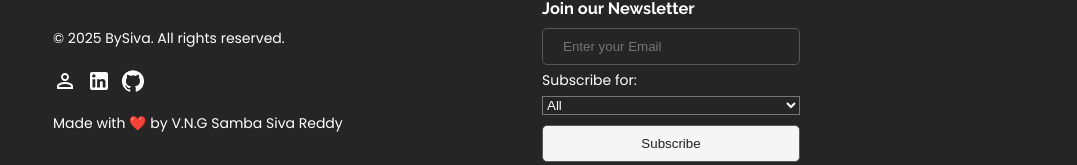
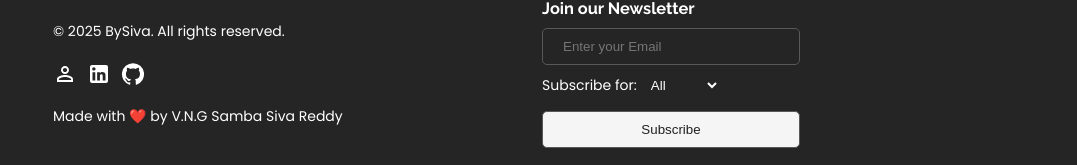
Before and after one commit to sambasivareddy-ch/writes-by-siva, a Next.js app: page / in a window 1280 px wide. Shown: the part 878-1043 px from the top of the page, without its empty margins (203-1280 px from the left). Built offline with nearby package versions, Linux system fonts and the light colour scheme; no server answers.

Commit message:
Modified style of dropdown

```diff
--- a/src/components/Newsletter.js
+++ b/src/components/Newsletter.js
@@ -59,6 +59,7 @@ const Newsletter = () => {
                     onChange={(e) => setEmail(e.target.value)}
                     required
                 />
+                <div className={styles['sub-for']}>
                     <label htmlFor="select">
                         <p>Subscribe for:</p>
                     </label>
@@ -69,6 +70,7 @@ const Newsletter = () => {
                         <option value="tech">Tech</option>
                         <option value="personal">Personal</option>
                     </select>
+                </div>
                 <p>{message.length !== 0 && message}</p>
                 <button type="submit">Subscribe</button>
             </form>
--- a/src/styles/bloglist.module.css
+++ b/src/styles/bloglist.module.css
@@ -299,6 +299,14 @@
     font-family: var(--font-family-raleway);
 }
 
+.blog-ops select {
+    outline: none;
+    border: none;
+    width: fit-content;
+    font-size: 16px;
+    font-family: var(--font-family-pop);
+}
+
 .blog-ops .sort-icon {
     display: flex;
     align-items: center;
--- a/src/styles/newsletter.module.css
+++ b/src/styles/newsletter.module.css
@@ -23,6 +23,12 @@
 .news-letter_wrapper-highlight h3 {
     font-family: var(--font-family-raleway);
     background-color: transparent;
+}
+
+.sub-for {
+    display: flex;
+    gap: 10px;
+    margin: 5px 0;
 }
 
 .news-letter_wrapper form,
@@ -60,6 +66,12 @@
     background-color: #000;
 }
 
+.news-letter_wrapper select,
+.news-letter_wrapper-highlight select {
+    outline: none;
+    border: none;
+}
+
 @media screen and (min-width: 300px) and (max-width: 700px) {
     .news-letter_wrapper {
         margin: 30px 0;
```
Lines whose indentation alone changed are shown as unchanged.
